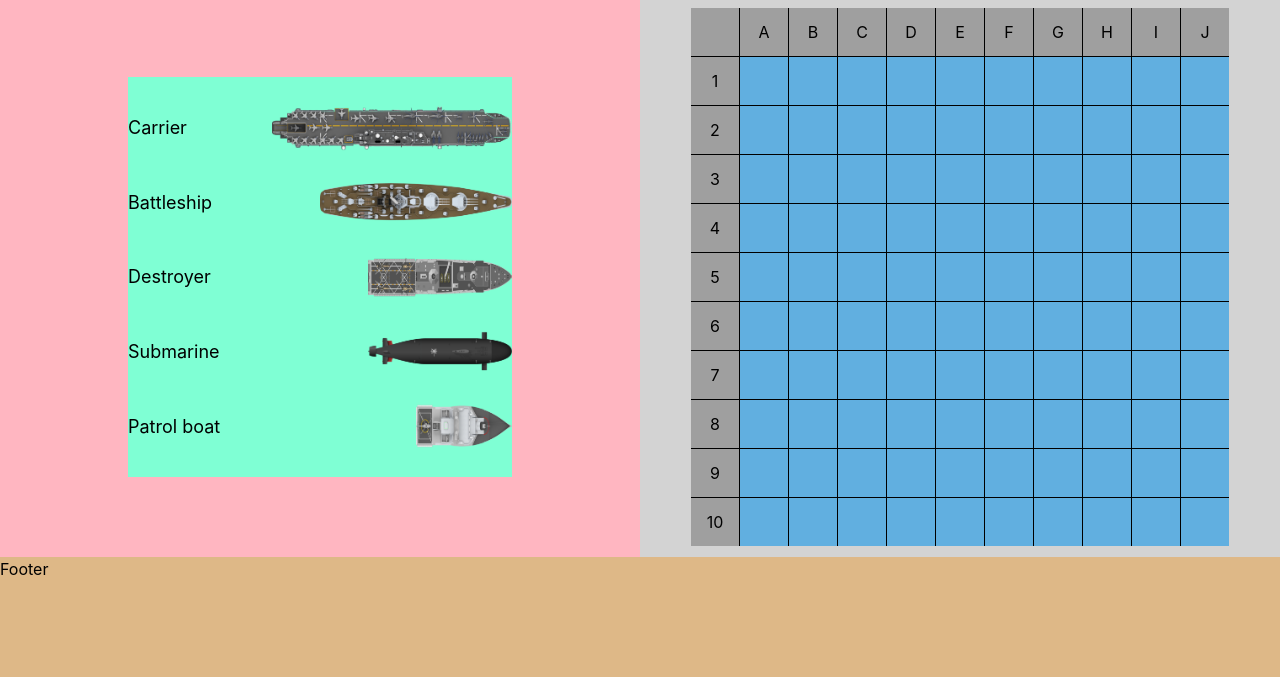
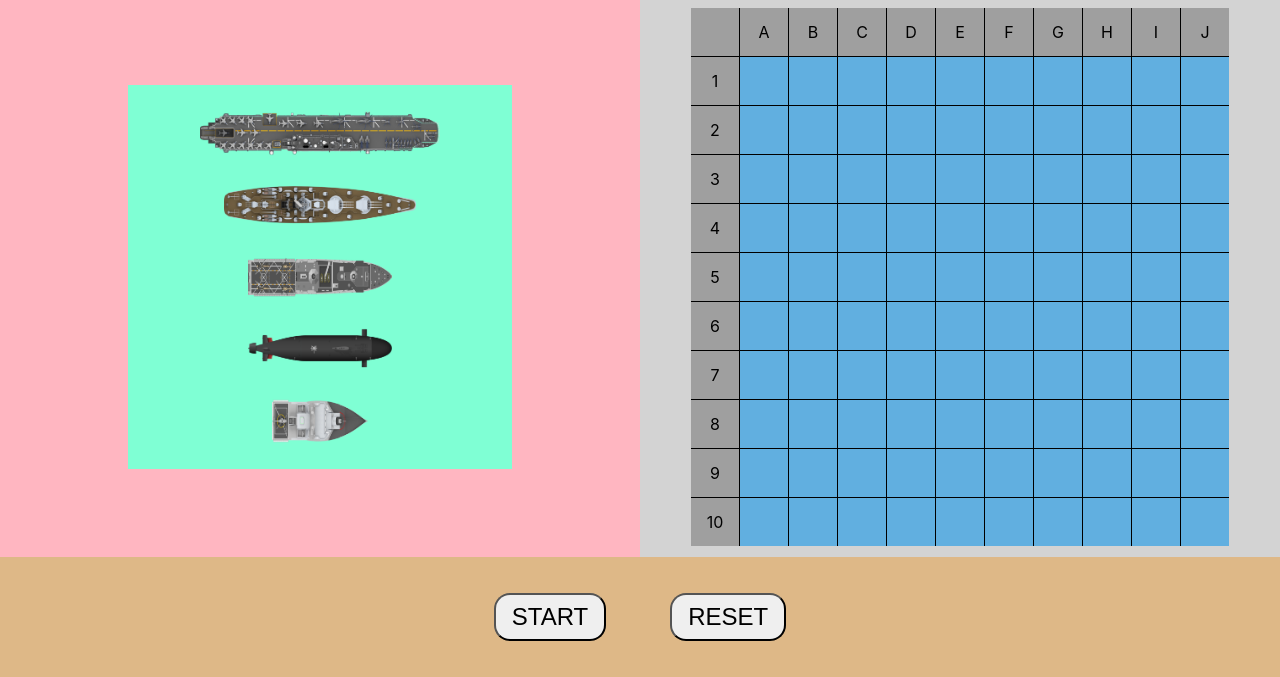
Before and after one commit to Cluracan/Battleships, a website built with Vite: page client/index.html in a window 1280 px wide. Both pictures are taken after a click on the button "START". Shown: the part 123-800 px from the top of the page. Built offline with nearby package versions, Linux system fonts and the light colour scheme.

Commit message:
remove shipNames from fleet content.  Add empty buttons

```diff
--- a/client/buildFleetContent.mjs
+++ b/client/buildFleetContent.mjs
@@ -33,7 +33,13 @@ export default function insertBuildFleetContent(
   const startBtn = document.createElement("button");
   startBtn.textContent = "START";
   startBtn.addEventListener("click", (e) => {});
-  footerContent.textContent = "Footer";
+  const resetBtn = document.createElement("button");
+  resetBtn.textContent = "RESET";
+  resetBtn.addEventListener("click", (e) => {
+    console.log("reset");
+  });
+  footerContent.appendChild(startBtn);
+  footerContent.appendChild(resetBtn);
 
   //mouse functions
   function handleMouseDown(e) {
@@ -132,6 +138,9 @@ export default function insertBuildFleetContent(
     //remove selectedShipDiv
     selectedShipDiv = null;
     gameboardController.selectedShip = null;
+
+    //remove highlights
+    gameboardController.removeHighlights();
   }
 
   function getOffset(selectedShipDiv) {
@@ -177,10 +186,6 @@ export default function insertBuildFleetContent(
     availableShips.forEach((ship) => {
       const shipHolder = document.createElement("div");
       shipHolder.setAttribute("class", "ship-holder");
-      const shipName = document.createElement("div");
-      shipName.setAttribute("class", "ship-name");
-      shipName.textContent = ship.name;
-      shipHolder.appendChild(shipName);
       if (
         availableShipList.some((availableShip) => availableShip.id === ship.id)
       ) {
--- a/client/style.css
+++ b/client/style.css
@@ -51,11 +51,6 @@ body {
   background-color: lightgrey;
 }
 
-#footer-content {
-  height: 15vh;
-  background-color: burlywood;
-}
-
 /* -------------
   Header Content
 ---------------*/
@@ -79,6 +74,26 @@ body {
   padding-right: 2rem;
 }
 
+/* -------------
+  Footer Content
+---------------*/
+
+#footer-content {
+  height: 15vh;
+  display: flex;
+  justify-content: center;
+  align-items: center;
+  background-color: burlywood;
+}
+
+button {
+  height: 3rem;
+  padding: 0 1rem;
+  font-size: 1.5rem;
+  border-radius: 1rem;
+  margin: 0 2rem;
+}
+
 /* -----------------
   buildFleet content
 -------------------*/
@@ -91,8 +106,9 @@ body {
   display: flex;
   flex-direction: column;
   justify-content: space-evenly;
+  align-items: center;
   width: 30vw;
-  height: 50vh;
+  height: 30vw;
   background-color: aquamarine;
   -ms-user-select: none;
   -webkit-user-select: none;
```
